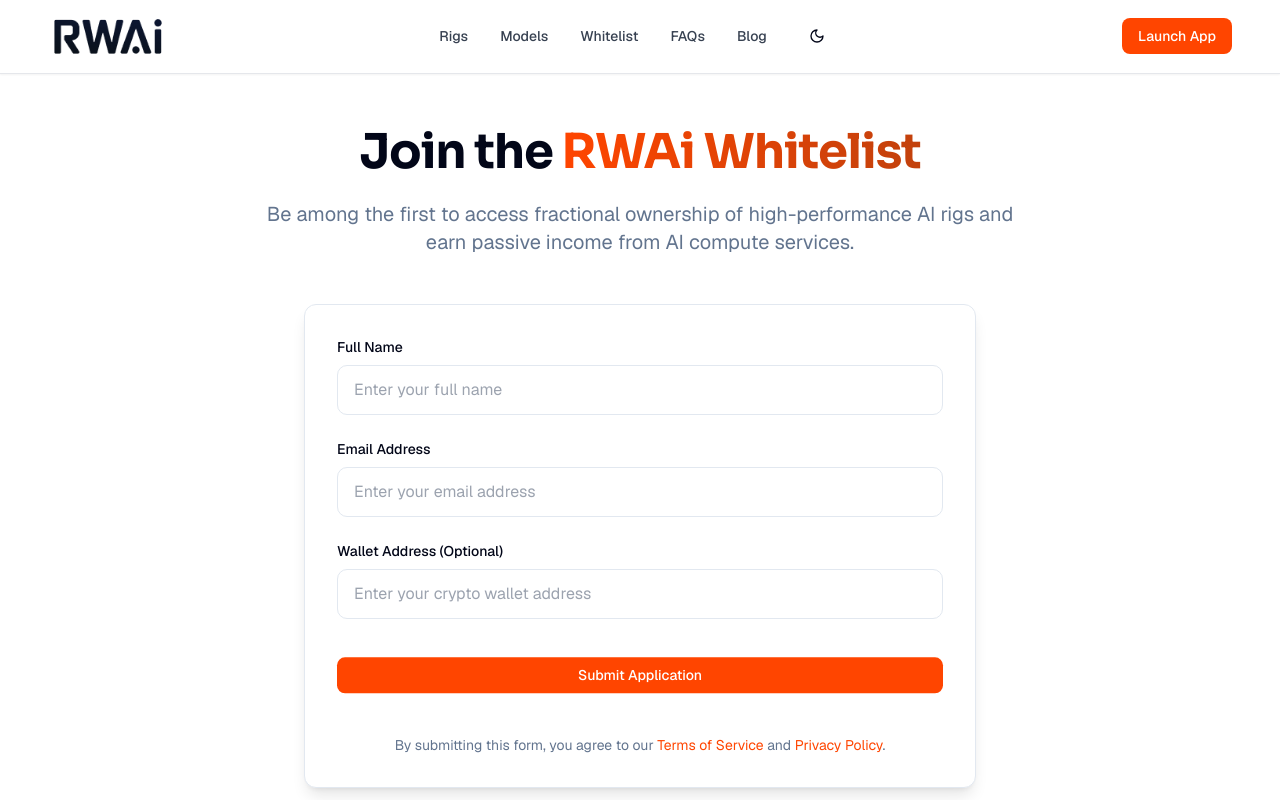
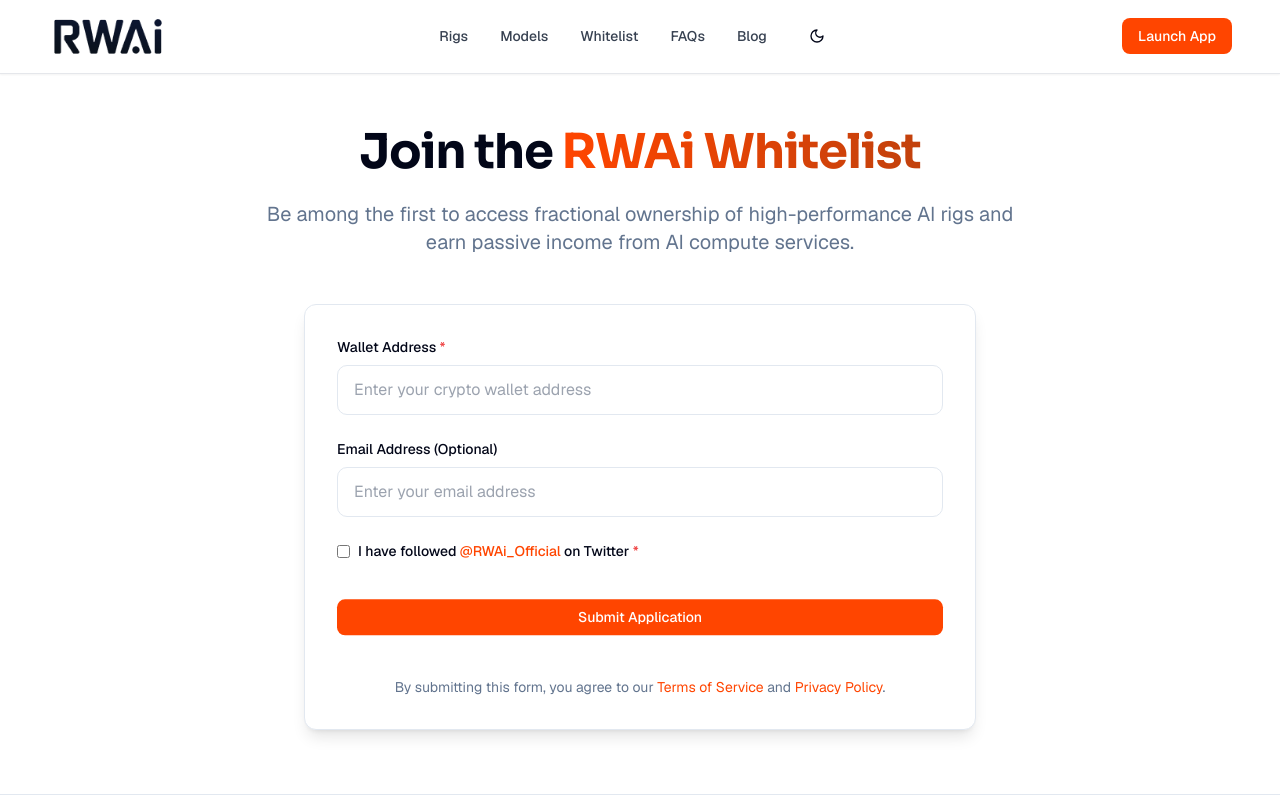
Before and after one commit to hathbanger/rwai, a Next.js app in the folder marketing-site/: page /whitelist in a window 1280 px wide. Shown: the top 800 px of the page. Built offline with nearby package versions, Linux system fonts and the light colour scheme; no server answers.

Commit message:
update form

```diff
--- a/marketing-site/app/whitelist/page.tsx
+++ b/marketing-site/app/whitelist/page.tsx
@@ -15,9 +15,9 @@
 
 export default function WhitelistPage() {
   const [formData, setFormData] = useState({
-    name: '',
+    wallet_address: '',
     email: '',
-    wallet_address: ''
+    twitter_verified: false
   });
 
   const [isSubmitting, setIsSubmitting] = useState(false);
@@ -39,12 +39,12 @@
     try {
       // Insert the data into your Supabase table
       const { data, error } = await supabase
-        .from('whitelist_applications') // Replace with your actual table name
+        .from('whitelist') // Replace with your actual table name
         .insert([
           {
-            name: formData.name,
-            email: formData.email,
-            wallet_address: formData.wallet_address || null,
+            email: formData.email || null,
+            wallet_address: formData.wallet_address,
+            twitter_verified: formData.twitter_verified
             // created_at will be handled by Supabase automatically
           }
         ]);
@@ -54,9 +54,9 @@
       setSubmitStatus({ success: true, error: null });
       // Reset form after successful submission
       setFormData({
-        name: '',
+        wallet_address: '',
         email: '',
-        wallet_address: '',
+        twitter_verified: false
       });
     } catch (error) {
       console.error('Error submitting form:', error);
@@ -97,22 +97,22 @@
               ) : (
                 <form className="space-y-6" onSubmit={handleSubmit}>
                   <div className="space-y-2">
-                    <label htmlFor="name" className="block text-sm font-medium">
-                      Full Name
+                    <label htmlFor="wallet_address" className="block text-sm font-medium">
+                      Wallet Address <span className="text-red-500">*</span>
                     </label>
                     <input
                       type="text"
-                      id="name"
-                      value={formData.name}
+                      id="wallet_address"
+                      value={formData.wallet_address}
                       onChange={handleChange}
                       className="w-full px-4 py-3 rounded-lg border border-border bg-background focus:outline-none focus:ring-2 focus:ring-primary/50"
-                      placeholder="Enter your full name"
+                      placeholder="Enter your crypto wallet address"
                       required
                     />
                   </div>
                   <div className="space-y-2">
                     <label htmlFor="email" className="block text-sm font-medium">
-                      Email Address
+                      Email Address (Optional)
                     </label>
                     <input
                       type="email"
@@ -121,21 +121,22 @@
                       onChange={handleChange}
                       className="w-full px-4 py-3 rounded-lg border border-border bg-background focus:outline-none focus:ring-2 focus:ring-primary/50"
                       placeholder="Enter your email address"
-                      required
                     />
                   </div>
                   <div className="space-y-2">
-                    <label htmlFor="wallet_address" className="block text-sm font-medium">
-                      Wallet Address (Optional)
+                    <label className="flex items-center space-x-2">
+                      <input
+                        type="checkbox"
+                        id="twitter_verified"
+                        checked={formData.twitter_verified}
+                        onChange={(e) => setFormData({ ...formData, twitter_verified: e.target.checked })}
+                        className="rounded border-gray-300 text-primary focus:ring-primary"
+                        required
+                      />
+                      <span className="text-sm font-medium">
+                        I have followed <a href="https://twitter.com/RWAi_Official" target="_blank" rel="noopener noreferrer" className="text-primary hover:underline">@RWAi_Official</a> on Twitter <span className="text-red-500">*</span>
+                      </span>
                     </label>
-                    <input
-                      type="text"
-                      id="wallet_address"
-                      value={formData.wallet_address}
-                      onChange={handleChange}
-                      className="w-full px-4 py-3 rounded-lg border border-border bg-background focus:outline-none focus:ring-2 focus:ring-primary/50"
-                      placeholder="Enter your crypto wallet address"
-                    />
                   </div>
 
                   {submitStatus.error && (
```
